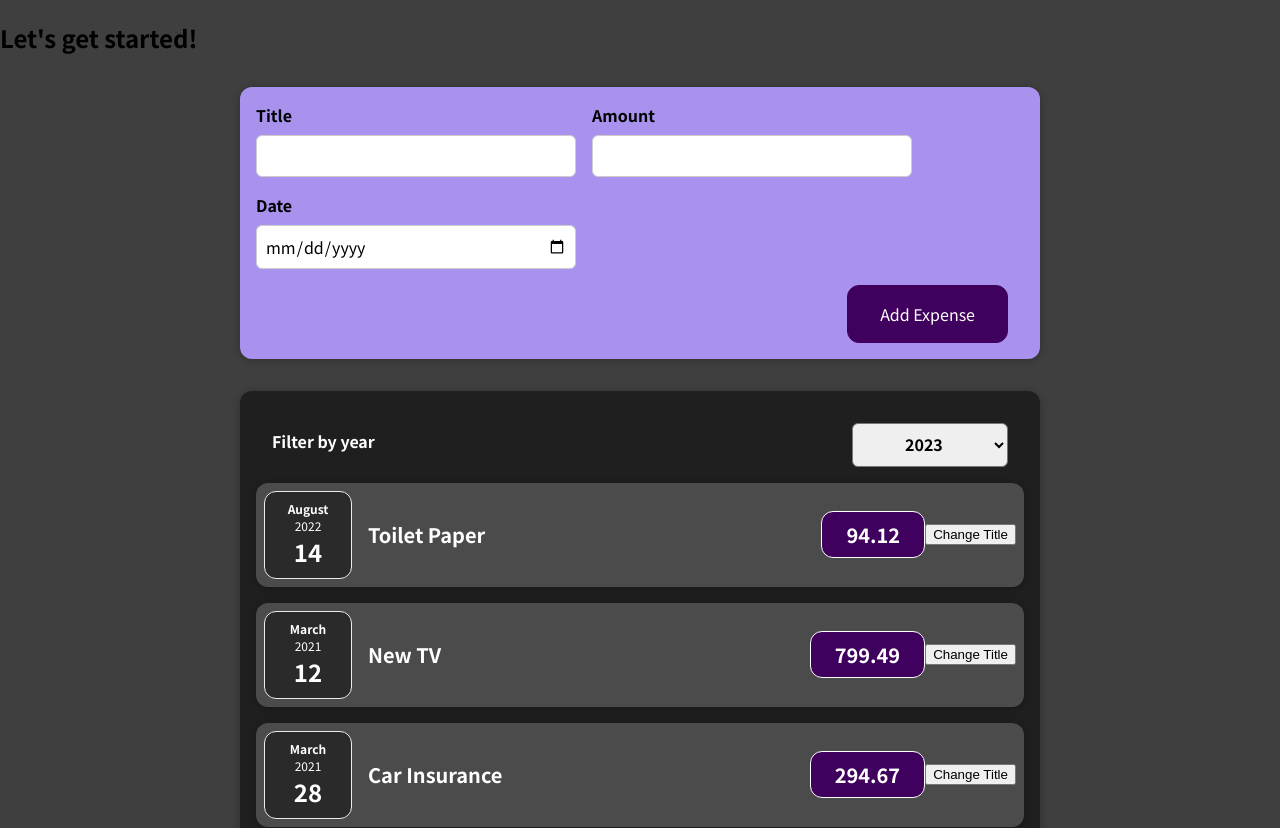
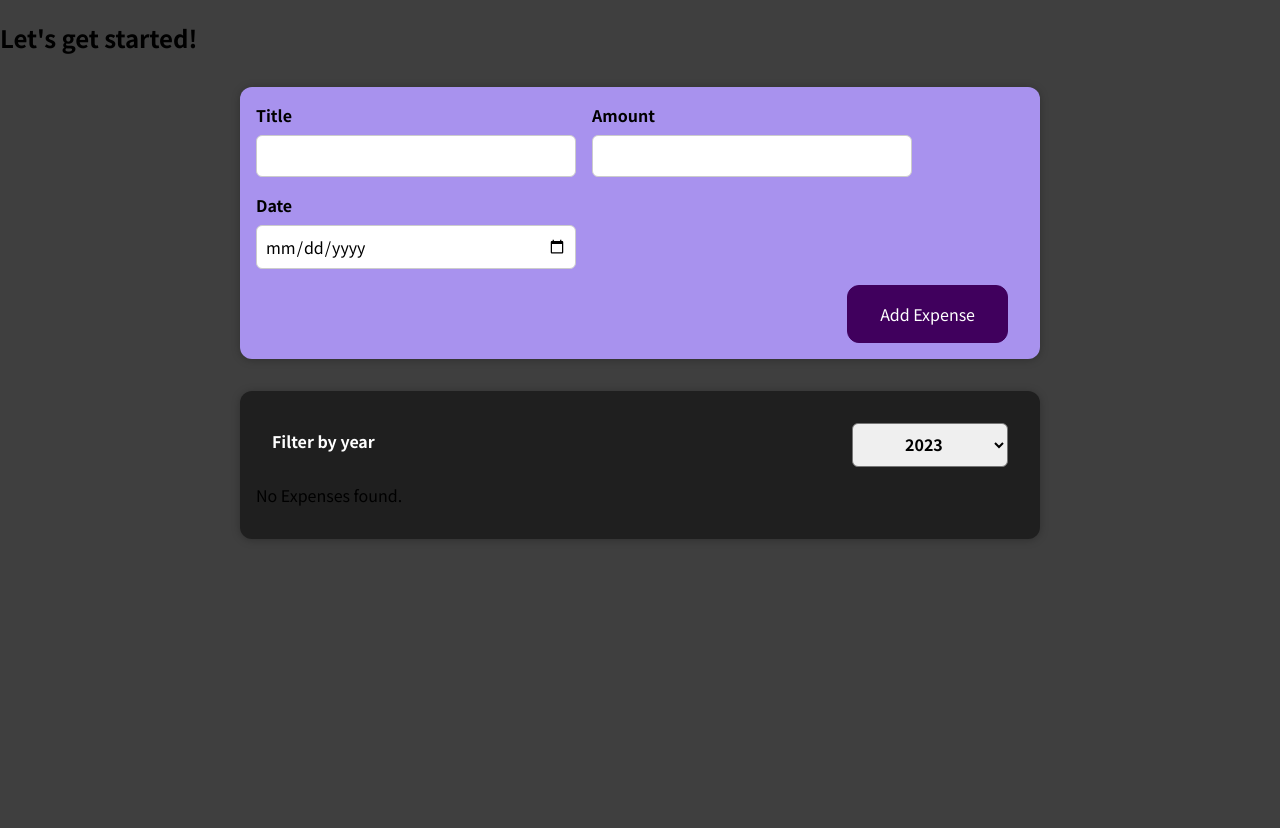
Before and after one commit to EunjiKU/Udemy-React, a React (Create React App) app in the folder 01-starting-setup/: page / in a window 1280 px wide. Shown: the top 828 px of the page. After the commit the page ends 800 px from the top, so only its background shows below. Built offline with nearby package versions, Linux system fonts and the light colour scheme.

Commit message:
섹션5 - 76번 과제 전 백업

```diff
--- a/01-starting-setup/src/components/Expenses/Expense.js
+++ b/01-starting-setup/src/components/Expenses/Expense.js
@@ -12,18 +12,31 @@
     setFilteredYear(selectedYear);
   }
 
+  const filteredExpenses = props.items.filter((expense) => {
+    return expense.date.getFullYear().toString() === filteredYear;
+  });
+
+  let expensesContent = <p>No Expenses found.</p>;
+
+  if(filteredExpenses.length > 0) {
+    expensesContent = filteredExpenses.map((expense) => (
+      <ExpenseItem
+        key={expense.id}
+        title={expense.title}
+        amount={expense.amount}
+        date={expense.date}
+      />
+    ))
+  }
+
   return (
     <div>
       <CardItem className="expenses">
-        <ExpensesFilter selected={filteredYear} onChangeFilter={filterChangeHandler} ></ExpensesFilter>
-        {props.items.map((expense) => (
-          <ExpenseItem
-            key={expense.id}
-            title={expense.title}
-            amount={expense.amount}
-            date={expense.date}
-          />
-        ))}
+        <ExpensesFilter
+          selected={filteredYear}
+          onChangeFilter={filterChangeHandler}
+        />
+        {expensesContent}
       </CardItem>
     </div>
   )
```
